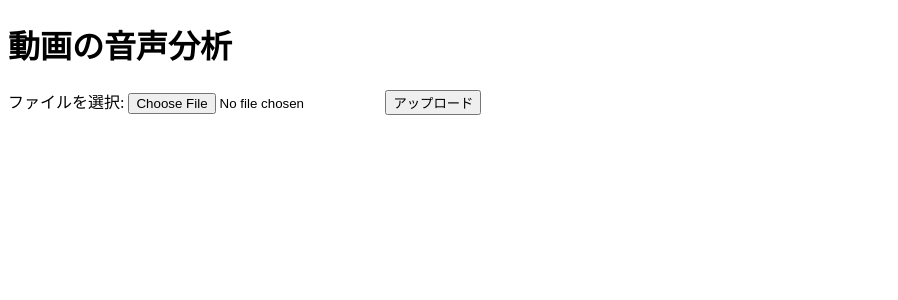
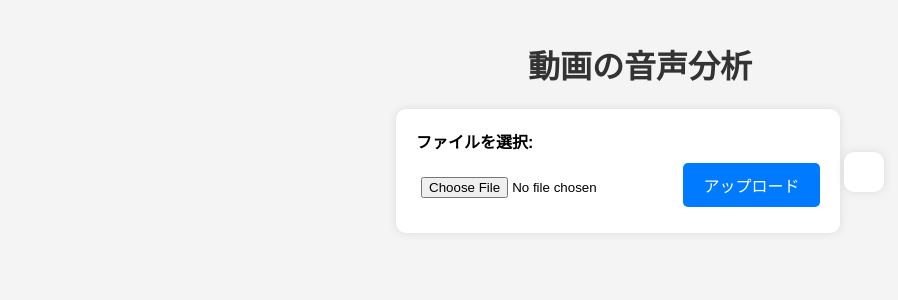
Before and after one commit to syuzoonwr7000/video_emotion_ai, a FastAPI app: page / in a window 1280 px wide. Shown: the top 300 px of the page, without its empty margins (0-898 px from the left). Run offline with FastAPI, Linux system fonts and the light colour scheme.

Commit message:
アップロード機能確認

```diff
--- a/app/main.py
+++ b/app/main.py
@@ -6,8 +6,13 @@ from app.services.audio_processing import extract_audio  # 音声抽出モジュ
 from app.services.emotion_analysis import analyze_audio_emotion  # 感情分析モジュール
 from fastapi.templating import Jinja2Templates
 from fastapi import Request
+from fastapi.staticfiles import StaticFiles
+from fastapi.templating import Jinja2Templates
 
 app = FastAPI()
+
+# 静的ファイルを提供
+app.mount("/static", StaticFiles(directory="static"), name="static")
 
 # テンプレートの場所を指定（templates フォルダ）
 templates = Jinja2Templates(directory="app/templates")
--- a/app/templates/index.html
+++ b/app/templates/index.html
@@ -4,6 +4,7 @@
     <meta charset="UTF-8">
     <meta name="viewport" content="width=device-width, initial-scale=1.0">
     <title>動画感情分析</title>
+    <link rel="stylesheet" href="/static/css/style.css">
 </head>
 <body>
     <h1>動画の音声分析</h1>
@@ -15,24 +16,6 @@
 
     <div id="result"></div>
 
-    <script>
-        document.getElementById("uploadForm").addEventListener("submit", async function(event) {
-            event.preventDefault();
-            const formData = new FormData();
-            formData.append("file", document.getElementById("file").files[0]);
-
-            const response = await fetch("/upload/", {
-                method: "POST",
-                body: formData
-            });
-
-            const data = await response.json();
-            document.getElementById("result").innerHTML = `
-                <p>アップロードされたファイル: ${data.filename}</p>
-                <p>音声ファイル: ${data.audio_filename}</p>
-                <p>感情スコア: ${JSON.stringify(data.emotion_scores)}</p>
-            `;
-        });
-    </script>
+    <script src="/static/js/main.js"></script>
 </body>
 </html>
--- a/static/css/style.css
+++ b/static/css/style.css
@@ -0,0 +1,55 @@
+body {
+    font-family: Arial, sans-serif;
+    background-color: #f4f4f4;
+    text-align: center;
+    margin: 0;
+    padding: 20px;
+}
+
+h1 {
+    color: #333;
+}
+
+form {
+    background: #fff;
+    padding: 20px;
+    border-radius: 10px;
+    box-shadow: 0 0 10px rgba(0, 0, 0, 0.1);
+    display: inline-block;
+    text-align: left;
+}
+
+label {
+    font-weight: bold;
+    display: block;
+    margin-bottom: 10px;
+}
+
+input[type="file"] {
+    padding: 5px;
+    margin-bottom: 10px;
+}
+
+button {
+    background-color: #007bff;
+    color: white;
+    border: none;
+    padding: 10px 20px;
+    border-radius: 5px;
+    cursor: pointer;
+    font-size: 16px;
+}
+
+button:hover {
+    background-color: #0056b3;
+}
+
+#result {
+    margin-top: 20px;
+    background: #fff;
+    padding: 20px;
+    border-radius: 10px;
+    box-shadow: 0 0 10px rgba(0, 0, 0, 0.1);
+    display: inline-block;
+    text-align: left;
+}
--- a/static/js/main.js
+++ b/static/js/main.js
@@ -1,19 +1,17 @@
 document.getElementById("uploadForm").addEventListener("submit", async function(event) {
     event.preventDefault();
-
     const formData = new FormData();
     formData.append("file", document.getElementById("file").files[0]);
 
-    // APIにPOSTリクエスト
     const response = await fetch("/upload/", {
         method: "POST",
         body: formData
     });
 
-    if (response.ok) {
-        const data = await response.json();
-        console.log("File uploaded:", data);
-    } else {
-        console.error("Failed to upload file");
-    }
+    const data = await response.json();
+    document.getElementById("result").innerHTML = `
+        <p>アップロードされたファイル: ${data.filename}</p>
+        <p>音声ファイル: ${data.audio_filename}</p>
+        <p>感情スコア: ${JSON.stringify(data.emotion_scores)}</p>
+    `;
 });
```
Also changed, not shown: 2 other files.
